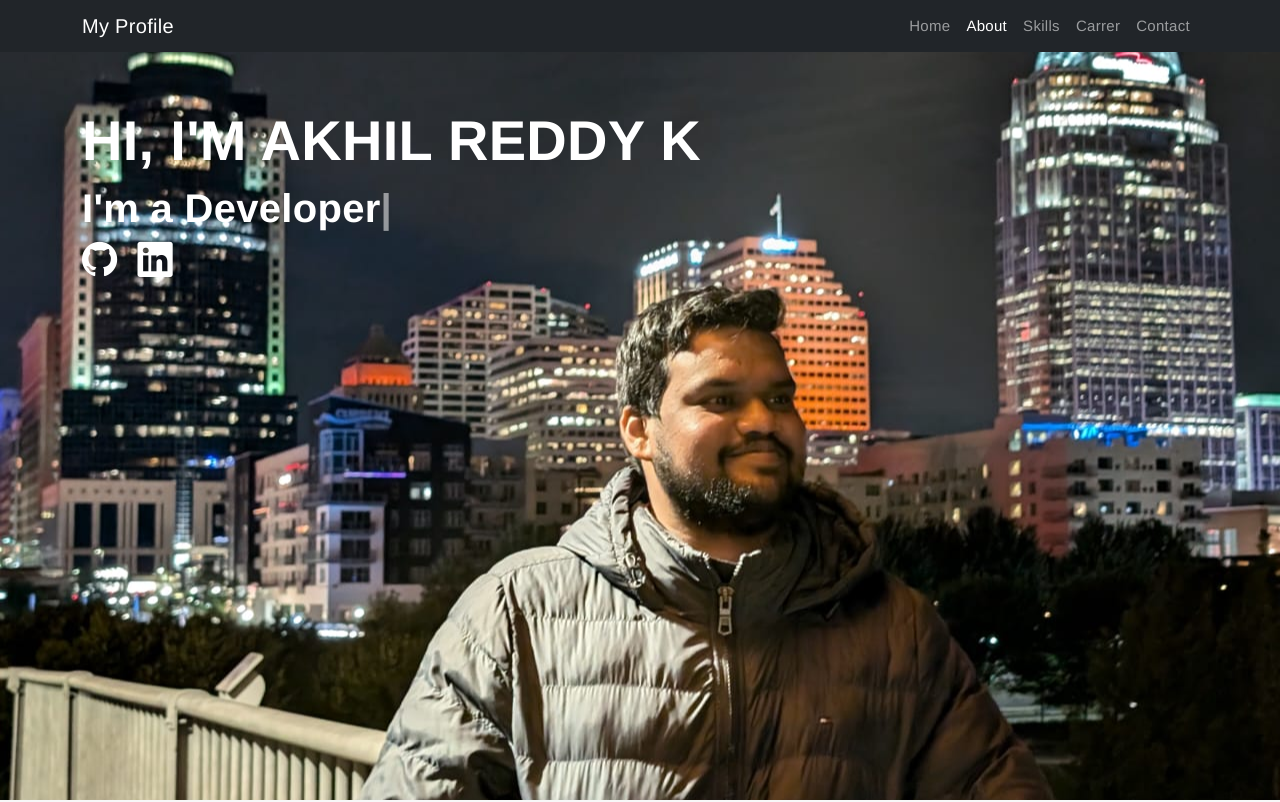
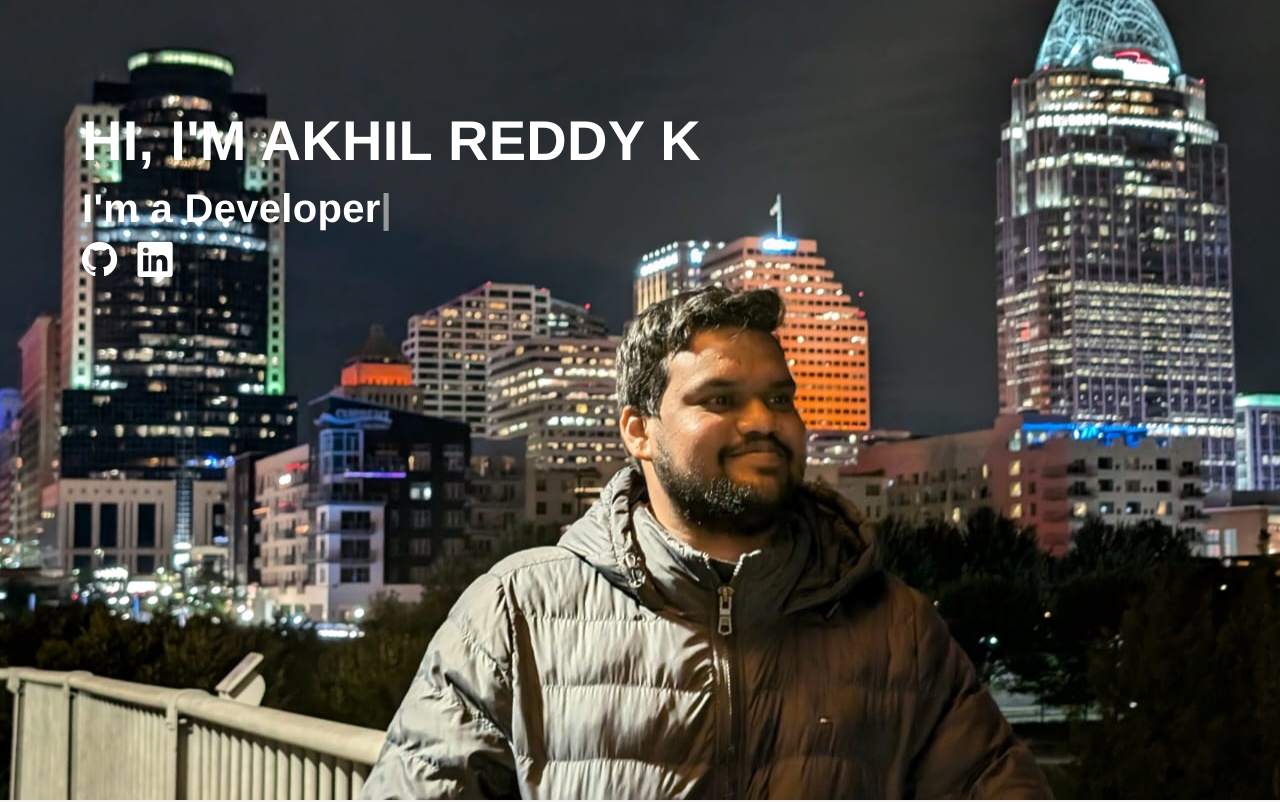
Before and after one commit to AkhilReddy16/portfolio, a React (Vite) app: page /#about in a window 1280 px wide. Shown: the top 802 px of the page. Built offline with nearby package versions, Linux system fonts and the light colour scheme.

Commit message:
changes to hide navbar on home section

```diff
--- a/src/components/contact/contact.css
+++ b/src/components/contact/contact.css
@@ -23,12 +23,23 @@
   min-height: 160px;
 }
 
-.sent-message{
+.sent-message {
   text-align: center;
   font-size: 1.2rem;
   margin-top: 20px;
 }
 
-.form-control{
+.form-control {
   text-transform: none;
 }
+
+@media (max-width: 995px) {
+  .contact-contact {
+    text-align: center;
+    display: flex;
+    flex-flow: row;
+    flex-direction: column;
+    align-items: center;
+  }
+
+}
--- a/src/components/header/header.css
+++ b/src/components/header/header.css
@@ -0,0 +1,8 @@
+.hidden-navbar {
+  transform: translateY(-100%);
+  transition: transform 0.3s ease-in-out;
+}
+
+.navbar {
+  transition: transform 0.3s ease-in-out;
+}
--- a/src/components/header/header.tsx
+++ b/src/components/header/header.tsx
@@ -2,13 +2,41 @@ import { Navbar, Nav, Container } from 'react-bootstrap';
 import 'bootstrap/dist/css/bootstrap.min.css';
 import './header.css';
 import { useScrollSpy } from './useScrollSpy';
+import { useEffect, useRef, useState } from 'react';
 
 function Header() {
+  const [hideNav, setHideNav] = useState(true);
+  const homeRef = useRef<HTMLElement | null>(null);
+
   const sectionIds = ['home', 'about', 'skills', 'carrer', 'contact'];
   const activeId = useScrollSpy(sectionIds);
 
+  useEffect(() => {
+    homeRef.current = document.getElementById('home');
+    if (!homeRef.current) return;
+
+    const observer = new IntersectionObserver(
+      ([entry]) => {
+        setHideNav(entry.isIntersecting); // Hide when home is in view
+      },
+      { threshold: 0.5 } // Adjust visibility % as needed
+    );
+
+    observer.observe(homeRef.current);
+
+    return () => {
+      if (homeRef.current) observer.unobserve(homeRef.current);
+    };
+  }, []);
+
   return (
-    <Navbar bg="dark" variant="dark" expand="lg" fixed="top">
+    <Navbar
+      bg="dark"
+      variant="dark"
+      expand="lg"
+      fixed="top"
+      className={hideNav ? 'hidden-navbar' : ''}
+    >
       <Container>
         <Navbar.Brand href="#home">My Profile</Navbar.Brand>
         <Navbar.Toggle aria-controls="basic-navbar-nav" />
```
